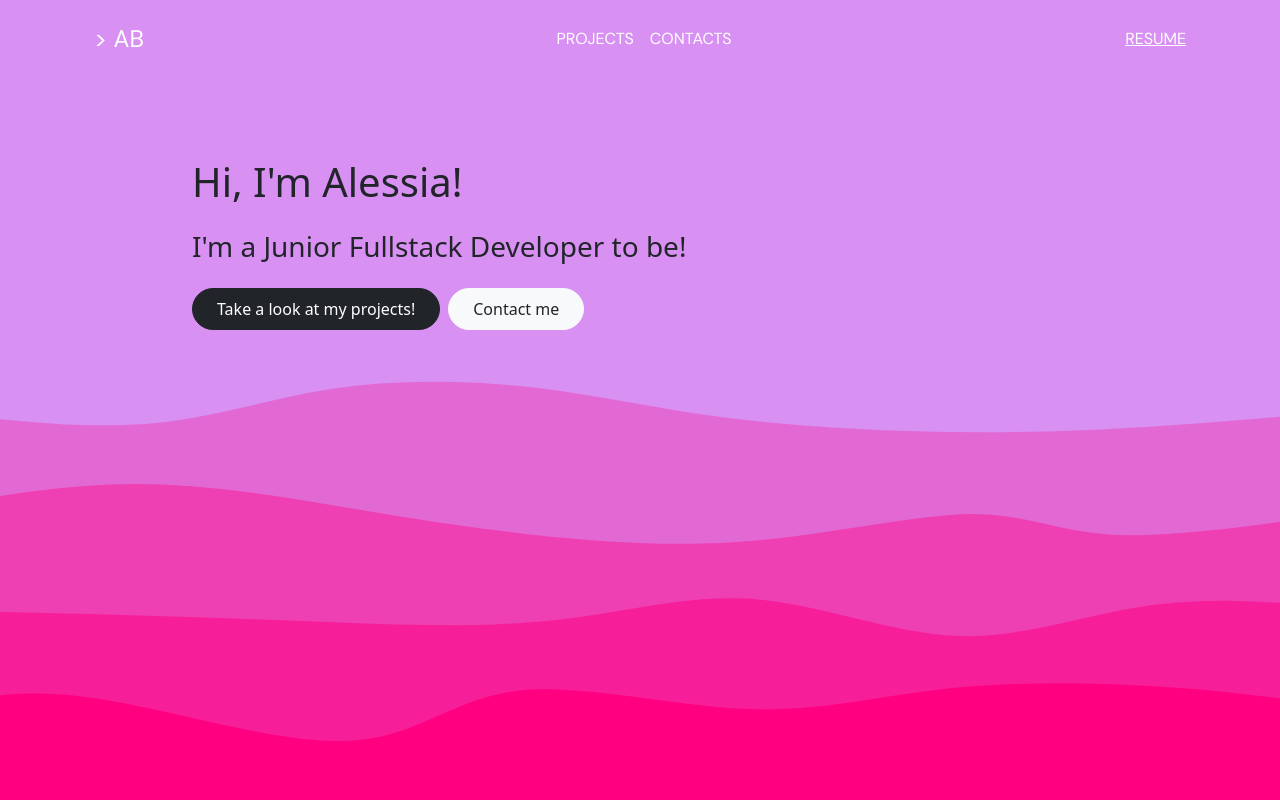
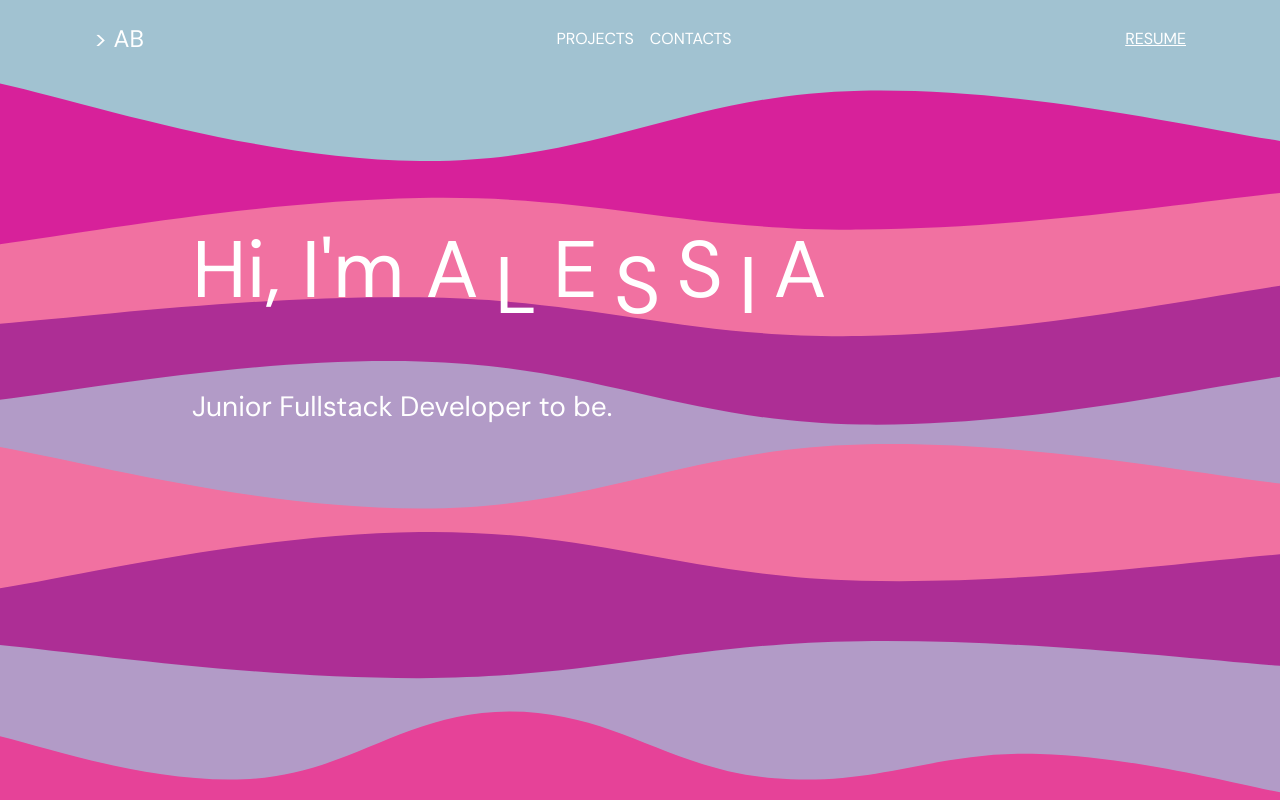
Before and after one commit to alessiaBer/vite-boolfolio, a Vue app: page / in a window 1280 px wide. Shown: the top 800 px of the page. Built offline with nearby package versions, Linux system fonts and the light colour scheme.

Commit message:
[add] single project view

```diff
--- a/src/assets/scss/app.scss
+++ b/src/assets/scss/app.scss
@@ -2,6 +2,7 @@
 
 body {
     overflow-x: hidden;
+    font-family: 'DM Sans', sans-serif;
 }
 
 .header_link {
@@ -21,7 +22,8 @@ body {
 header {
     /* background-color: #d85b8d; */
     font-family: 'DM Sans', sans-serif;
-    background-color: #d890f3;
+    /* background-color: #d890f3; */
+    background-color: #a1c2d1;
     .navbar {
         height: 78px;
         .navbar-brand {
@@ -32,31 +34,42 @@ header {
 }
 
 main {
-    background-color: #d890f3;
+    /* background-color: #d890f3; */
+    background-color: #a1c2d1;
     min-height: calc(100vh - 78px);
-    background-image: url('../img/svg\ \(1\).png');
+    /* background-image: url('../img/svg\ \(1\).png'); */
+    background-image: url('../img/Wave (1).svg');
     background-repeat: no-repeat;
-    background-position: bottom;
+    background-position: top;
+    background-size: cover;
+    padding-bottom: 3rem;
 }
 
 .jumbotron {
-    .btn_proj {
+    padding-top: 6rem;
+    h1 {
+        font-size: 5rem;
+        .sub_letter {
+            margin-top: 1rem;
+        }
+    }
+    /* .btn_proj {
         text-decoration: none;
         border-top-left-radius: 1.5rem;
         border-bottom-left-radius: 1.5rem;
         border-top-right-radius: 1.5rem;
         border-bottom-right-radius: 1.5rem;
-    }
+    } */
 }
 
 .projects_container {
     h1 {
-        font-family: 'DM Serif Display', serif;
         font-size: 2.5rem;
         letter-spacing: 0.2rem;
     }
     .project_container.proj_with_bg {
         background-color: #ffffff8f;
+        color: #ad2e95;
     }
     img {
         height: 200px;
@@ -66,17 +79,36 @@ main {
         border-radius: 5px;
     }
     h2 {
-        font-family: 'DM Serif Display', serif;
         font-size: 2rem;
         letter-spacing: 0.2rem;
     }
-    p {
-        font-family: 'DM Sans', sans-serif;
+}
+
+.single_project {
+    h1 {
+        letter-spacing: 0.2rem;
+    }
+    .single_proj_left,
+    .single_proj_right {
+        width: 50%;
+    }
+    .technologies {
+        li {
+            width: 60px;
+            aspect-ratio: 1 / 1;
+            background-color: #ffffff8f;
+            border-radius: 50%;
+            display: flex;
+            justify-content: center;
+            align-items: center;
+            margin-right: 0.5rem;
+        }
     }
 }
 
 footer {
-    background-color: #ff0080;
+    /* background-color: #ff0080; */
+    background-color: #E64298;
 }
 
 @media screen and (min-width: 768px) {
@@ -97,11 +129,36 @@ footer {
     .resume_btn {
         text-align: end;
     }
+    .single_project {
+        &.container {
+            width: 70%;
+        }
+        .single_proj_left,
+        .single_proj_right {
+            width: 50%;
+        }
+        .proj_preview {
+            img {
+                width: 400px;
+            }
+        }
+    }
 }
 
 @media screen and (min-width: 1200px) {
     .container {
         width: 70%;
     }
-
 }
+@media screen and (min-width: 1200px) {
+    .single_project {
+        .proj_preview {
+            img {
+                width: 450px;
+                height: 500px;
+                object-fit: cover;
+                object-position: top;
+            }
+        }
+    }
+}
--- a/src/components/AppFooter.vue
+++ b/src/components/AppFooter.vue
@@ -6,6 +6,7 @@ export default {
 
 <template>
     <footer>
+        <div style="height: 70px; overflow: hidden;" ><svg viewBox="0 80 500 70" preserveAspectRatio="none" style="height: 100%; width: 100%;"><path d="M-0.27,111.03 C149.99,150.00 350.17,35.05 501.41,104.13 L500.00,150.00 L0.00,150.00 Z" style="stroke: none; fill: #E64298;"></path></svg></div>
         <div class="container text-white text-center py-4">
             <span class="d-block pb-4">
                 Made with <font-awesome-icon icon="fa-solid fa-heart" /> + <font-awesome-icon icon="fa-solid fa-brain" /> by A. B.
--- a/src/views/AppHome.vue
+++ b/src/views/AppHome.vue
@@ -3,17 +3,21 @@ export default {};
 </script>
 <template>
 <main>
-  <div class="jumbotron pt-5">
-    <div class="container">
+  <div class="jumbotron pt-5 text-white">
+    <div class="container pt-5">
       <div class="jumbo_text ps-3 ps-md-0">
-        <h1 class="pb-3">Hi, I'm Alessia!</h1>
-        <h3 class="pb-3">I'm a Junior Fullstack Developer to be!</h3>
-        <router-link :to="{'name': 'projects'}" class="btn_proj btn btn-dark py-2 px-4 text-white">
-          Take a look at my projects!
+        <h1 class="py-5 d-flex">Hi, I'm
+         A<span class="d-block px-3 sub_letter">L</span>E<span class="d-inline-block px-3 sub_letter">S</span>S<span class="d-inline-block px-3 sub_letter">I</span>A
+
+        </h1>
+
+        <h3 class="pb-3">Junior Fullstack Developer to be.</h3>
+        <!-- <router-link :to="{'name': 'projects'}" class="btn_proj btn btn-dark py-2 px-4 text-white">
+          Take a look at my projects
         </router-link>
         <router-link :to="{'name': 'contacts'}" class="btn_proj btn btn-light py-2 px-4 text-dark ms-2">
           Contact me
-        </router-link>
+        </router-link> -->
       </div>
     </div>
 
--- a/src/views/ContactsView.vue
+++ b/src/views/ContactsView.vue
@@ -5,7 +5,7 @@ export default {};
 <main>
 
   <div class="container">
-    <h1>Contacts</h1>
+    <h1 class="text-uppercase text-white">Contacts</h1>
   </div>
 </main>
 </template>
--- a/src/views/ProjectsList.vue
+++ b/src/views/ProjectsList.vue
@@ -35,7 +35,7 @@ export default {
     <div class="projects_container">
       <div class="container pb-0">
 
-        <h1 class="text-uppercase mb-0">Projects</h1>
+        <h1 class="text-uppercase mb-0 text-white">Projects</h1>
       </div>
       <div class="row" v-if="projects.length > 0">
         <div class="col-12" v-for="(project, index) in projects">
@@ -72,11 +72,11 @@ export default {
             <div class="container d-flex flex-column flex-md-row">
 
               <div class=" text-end pe-md-3 flex-grow-1 d-flex flex-column justify-content-center">
-                <h2 class="text-uppercase fw-bold">{{ project.title }}</h2>
-                <p>{{ project.description }}</p>
+                <h2 class="text-uppercase fw-bold text-white">{{ project.title }}</h2>
+                <p class="text-white">{{ project.description }}</p>
                 <router-link
                 :to="{ name: 'single-project', params: { slug: project.slug } }"
-                class="nav-link"
+                class="nav-link text-white"
                 >
                 More info
                 </router-link>
--- a/src/views/SingleProject.vue
+++ b/src/views/SingleProject.vue
@@ -1,36 +1,77 @@
 <script>
 import axios from 'axios';
+import { RouterLink } from 'vue-router';
 export default {
     data() {
         return {
             project: null,
             results: null,
             base_api: "http://127.0.0.1:8000/api/projects/",
+            base: "http://127.0.0.1:8000"
+        };
+    },
+    methods: {
+        getImageUrl(name) {
+            return new URL(`../assets/img/${name}`, import.meta.url).href;
         }
     },
     mounted() {
-    const url = this.base_api + this.$route.params.slug
+        const url = this.base_api + this.$route.params.slug;
         axios
             .get(url)
             .then(response => {
-      if(response.data.success) {
-        this.project = response.data.result
-      } else {
+            if (response.data.success) {
+                this.project = response.data.result;
+            }
+            else {
                 this.$router.push({
-          name: 'project-not-found',
-          params: {pathMatch: this.$route.path.substring(1).split('/')}})
+                    name: "project-not-found",
+                    params: { pathMatch: this.$route.path.substring(1).split("/") }
+                });
             }
         })
             .catch(error => {
-      console.error(error)
-    })
-  }
+            console.error(error);
+        });
+    },
+    components: { RouterLink }
 };
 </script>
 <template>
 <main>
-  <div class="container" v-if="project">
-    <h1>{{ project.title }}</h1>
+  <div class="container text-white single_project d-flex flex-column flex-md-row" v-if="project">
+    <div class="single_proj_left w-100">
+
+      <h1 class="text-uppercase">{{ project.title }}</h1>
+      <div class="proj_preview">
+        <div class="first_img">
+          <img :src="base + '/storage/' + project.project_image" :alt="project.title" width="300">
+        </div>
+        <div class="second_img">
+          <img v-if="project.second_img" :src="base + '/storage/' + project.second_img" :alt="project.title" width="300" class="d-none">
+        </div>
+      </div>
+    </div>
+    <div class="single_proj_right pt-5 ps-md-3" v-if="project.type_id">
+      <div class="type pb-3 pt-5">
+        <span class="type"><strong>Type: </strong>{{ project.type.name }}</span>
+      </div>
+      <div class="technologies" v-if="project.technologies">
+        <ul class="list-unstyled d-flex">
+          <li v-for="technology in project.technologies" class="">
+            <img :src="technology.tech_img_url" :alt="technology.name" height="30">
+          </li>
+        </ul>
+      </div>
+      <div class="description pt-4">
+        <p>{{ project.description }}</p>
+      </div>
+      <div class="live_source text-uppercase">
+        <a v-if="project.project_live_url" :href="project.project_live_url" target="_blank" class="text-white text-decoration-none">Go to Github &gt;</a>
+        <a v-if="project.project_source_code" :href="project.project_source_code" target="_blank" class="text-white text-decoration-none">Go to Source Code &gt;</a>
+      </div>
+    </div>
+
     </div>
 </main>
 </template>
```
Also changed, not shown: src/assets/img/Wave (1).svg (added), src/assets/img/Wave.svg (added). Lines whose indentation alone changed are shown as unchanged.
